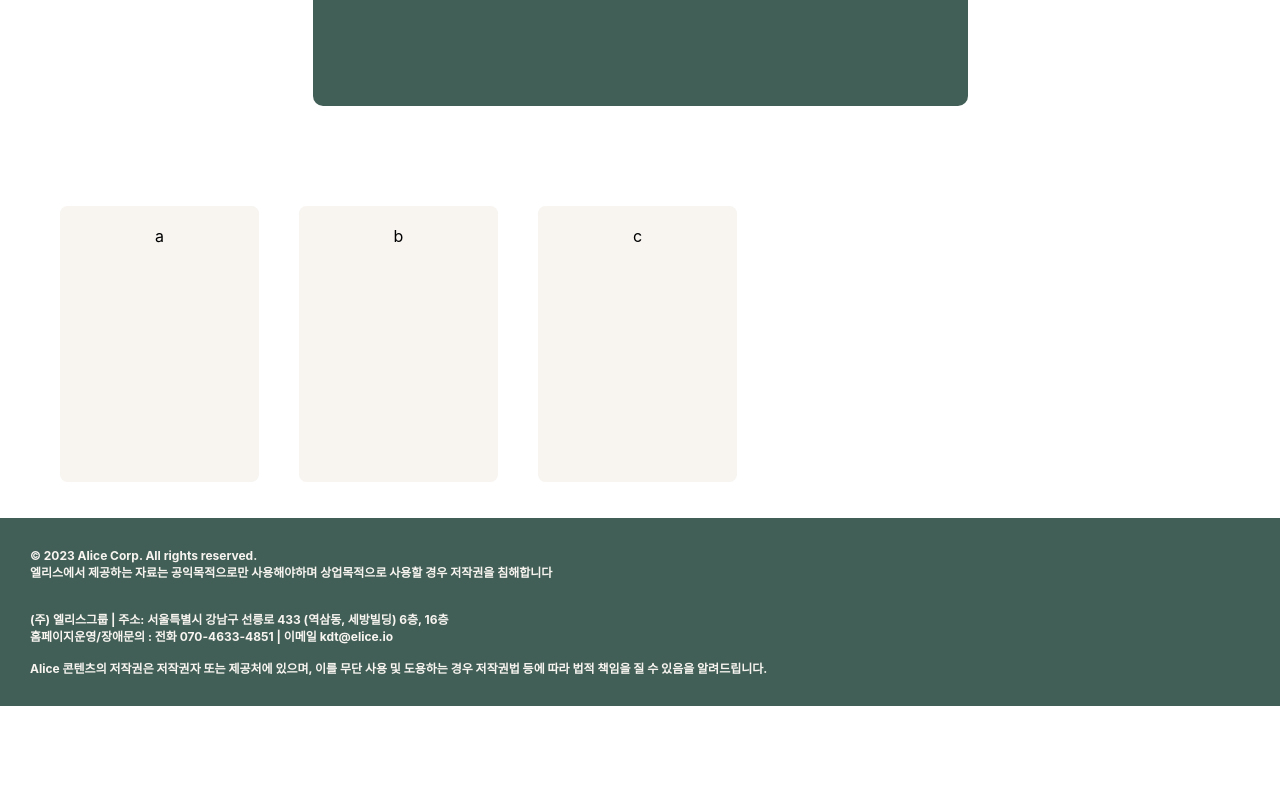
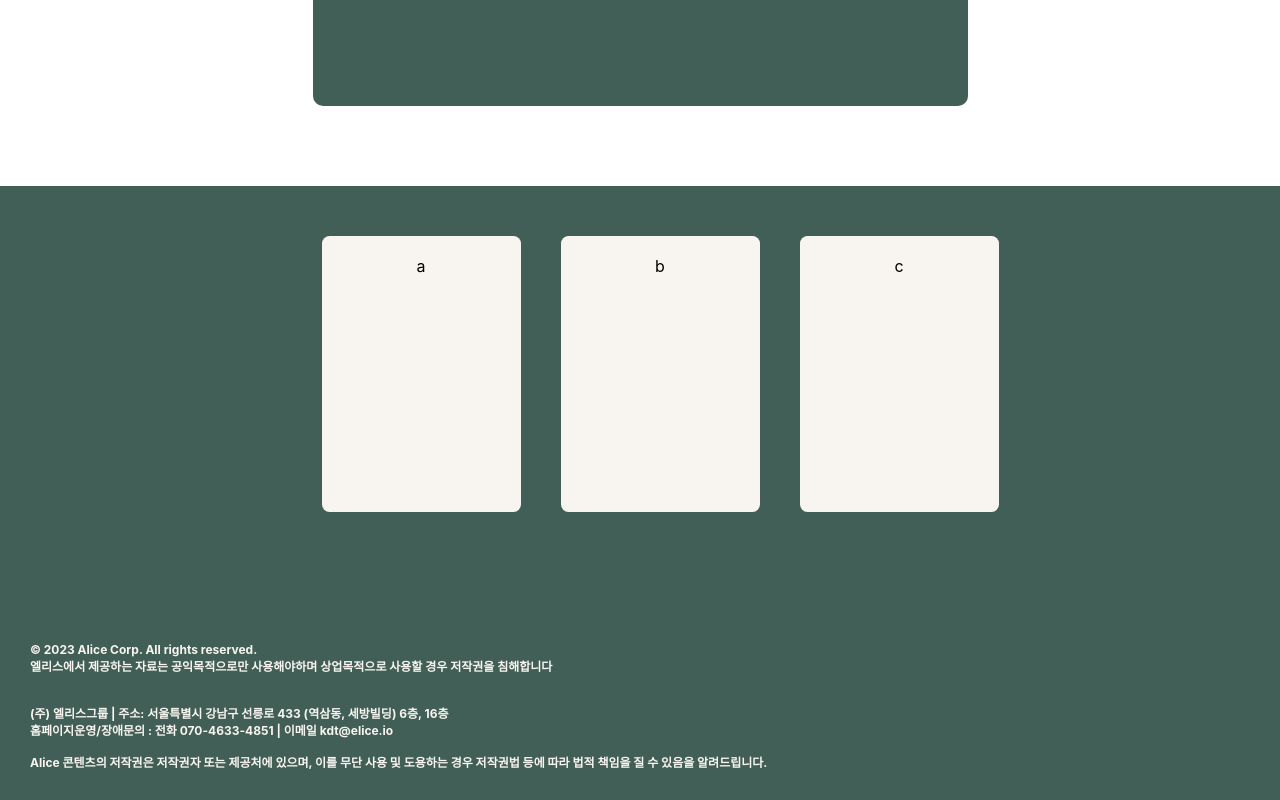
Before and after one commit to mieum12/AI6_data_project_front, a React (Create React App) app: page /SafetyPage in a window 1280 px wide. Shown: the part 1180-1980 px from the top of the page. Before the commit the page ends 1886 px from the top, so only its background shows below. Built offline with nearby package versions, Linux system fonts and the light colour scheme.

Commit message:
fix: 안전도 페이지 스타일 수정

```diff
--- a/src/components/Chart.js
+++ b/src/components/Chart.js
@@ -13,7 +13,7 @@
       </ChartSection>
       <SafetySection>
         <div className="back"></div>
-        <ul>
+        <ul className="cardWrapper">
           <li className="card">a</li>
           <li className="card">b</li>
           <li className="card">c</li>
@@ -63,11 +63,15 @@
 
 const SafetySection = styled.div`
   position: relative;
-  z-index: 1;
+
+  .cardWrapper {
+    margin: 40px;
+    text-align: center;
+  }
 
   .card {
     display: inline-block;
-    margin: 20px;
+    margin: 50px 20px 60px 20px;
 
     width: 199px;
     height: 255.5px;
@@ -81,9 +85,9 @@
 
   .back {
     position: absolute;
-    z-index: 999;
+    z-index: -1;
 
-    width: auto;
+    width: 100%;
     height: 439px;
 
     background: #425f57;
```
